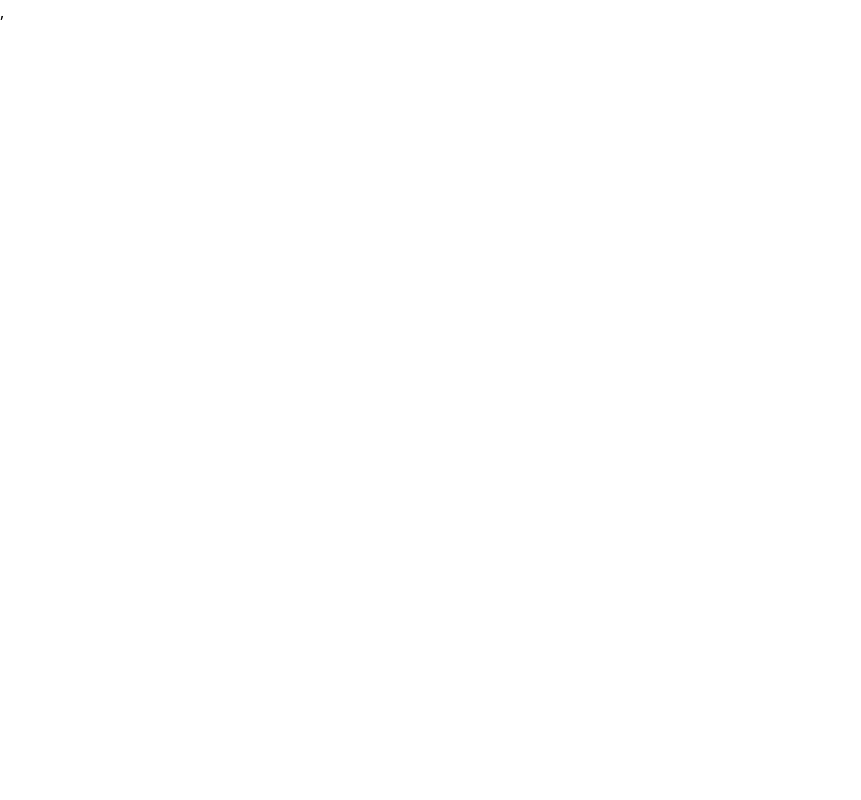
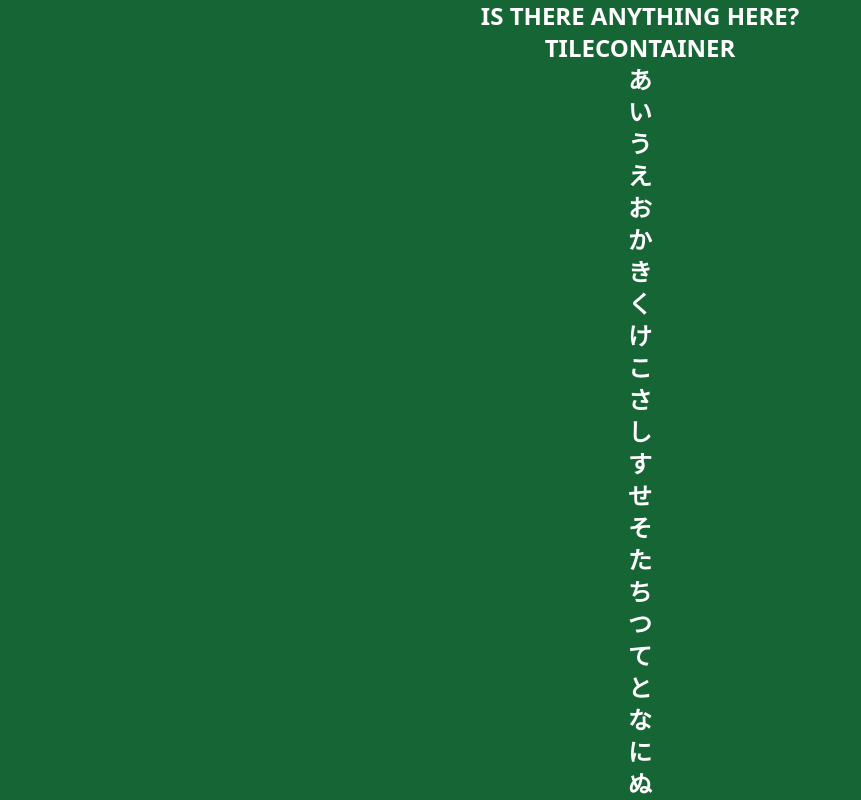
Before and after one commit to Akwei001/Japanese-Game, a React (Vite) app: page /Hirigana in a window 1280 px wide. Before the commit this address had no page. Shown: the top 800 px of the page, without its empty margins (0-861 px from the left). Built offline with nearby package versions, Linux system fonts and the light colour scheme.

Commit message:
Hirigana displaying

```diff
--- a/Tile.jsx
+++ b/Tile.jsx
@@ -1,10 +1,9 @@
 import React from 'react';
-import Kana from './src/libs/data';
 
-function Tile(props) {
+function Tile({ hirigana, katakana, romaji }) {
   return (
-    <div style={{ border: '1px solid black', margin: '10px', width: '20%' }}>
-      <p>{props.romaji}</p>
+    <div>
+      <p>{hirigana}</p>
     </div>
   );
 }
--- a/TileContainer.jsx
+++ b/TileContainer.jsx
@@ -1,4 +1,4 @@
-import React from 'react';
+import React, { useState } from 'react';
 import Kana from './src/libs/data';
 import Tile from './Tile';
 
@@ -10,6 +10,7 @@ function TileContainer() {
       {tile.map(function (item) {
         return (
           <Tile
+            key={item.kanaId}
             hirigana={item.hirigana}
             katakana={item.katakana}
             romaji={item.romaji}
--- a/src/App.jsx
+++ b/src/App.jsx
@@ -11,7 +11,7 @@ function App() {
       <Routes>
         <Route path='/' element={<Home />} />
         <Route path='Quiz' element={<Quiz />} />
-        {/* <Route path='about' element={<Hirigana />} /> */}
+        <Route path='Hirigana' element={<Hirigana />} />
         {/* <Route path="contact" element={ <Katakana/> } /> */}
       </Routes>
     </div>
--- a/src/Home.jsx
+++ b/src/Home.jsx
@@ -6,7 +6,7 @@ function Home() {
     <div className='min-h-screen bg-green-800 text-white text-center text-2xl font-bold uppercase'>
       <h1>Test your knowledge</h1>
       <Link to='Quiz'>Click to view the Quiz</Link>
-      <Link to='contact'></Link>
+      <Link to='Hirigana'>This page shows Hirigana</Link>
     </div>
   );
 }
--- a/src/hirigana.jsx
+++ b/src/hirigana.jsx
@@ -1,7 +1,13 @@
 import React from 'react';
+import TileContainer from '../TileContainer';
 
 function Hirigana() {
-  return <div>This is the hirigana page</div>;
+  return (
+    <div className='min-h-screen bg-green-800 text-white text-center text-2xl font-bold uppercase'>
+      <p>Is there anything here?</p>
+      <TileContainer />
+    </div>
+  );
 }
 
 export default Hirigana;
```
